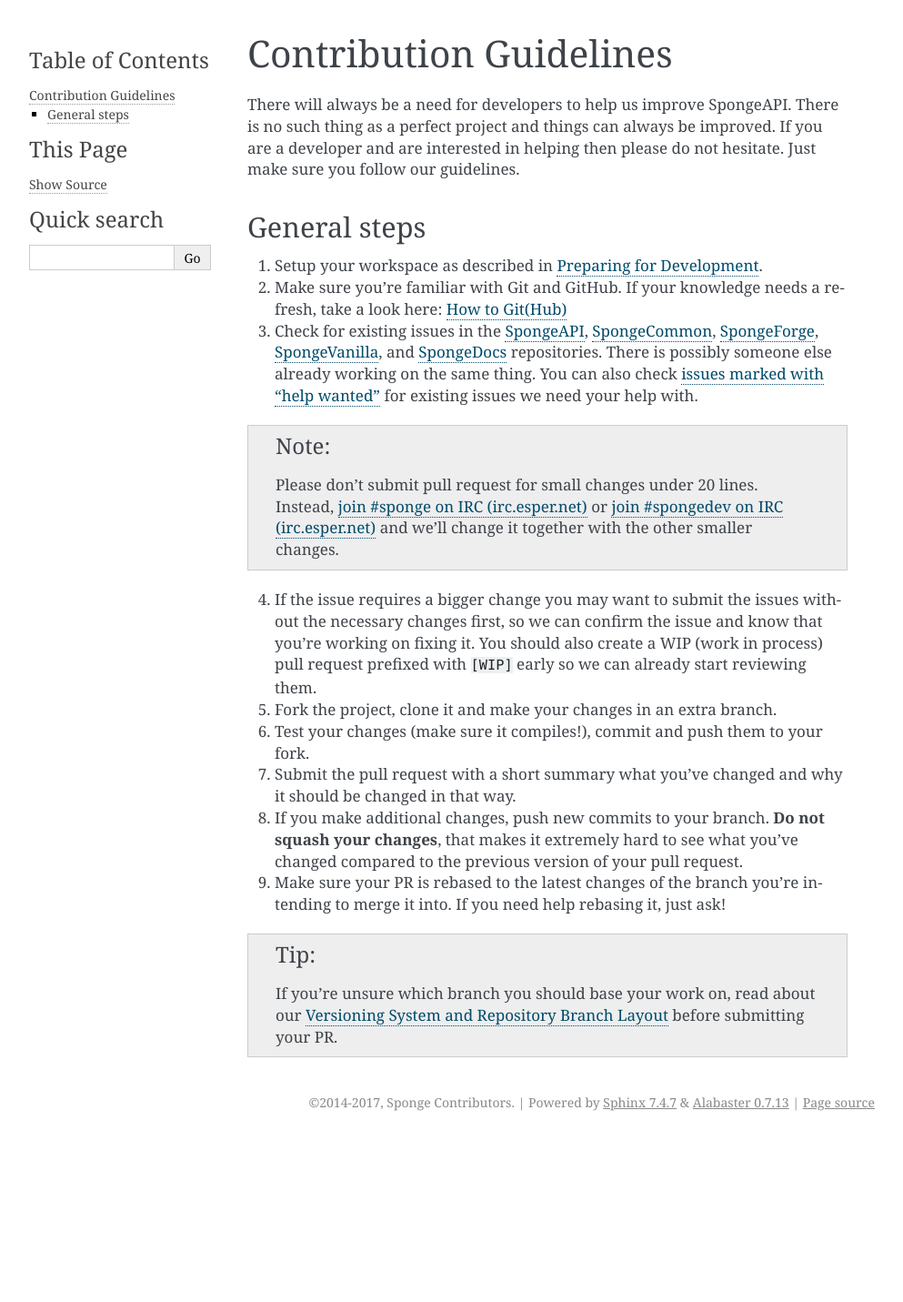
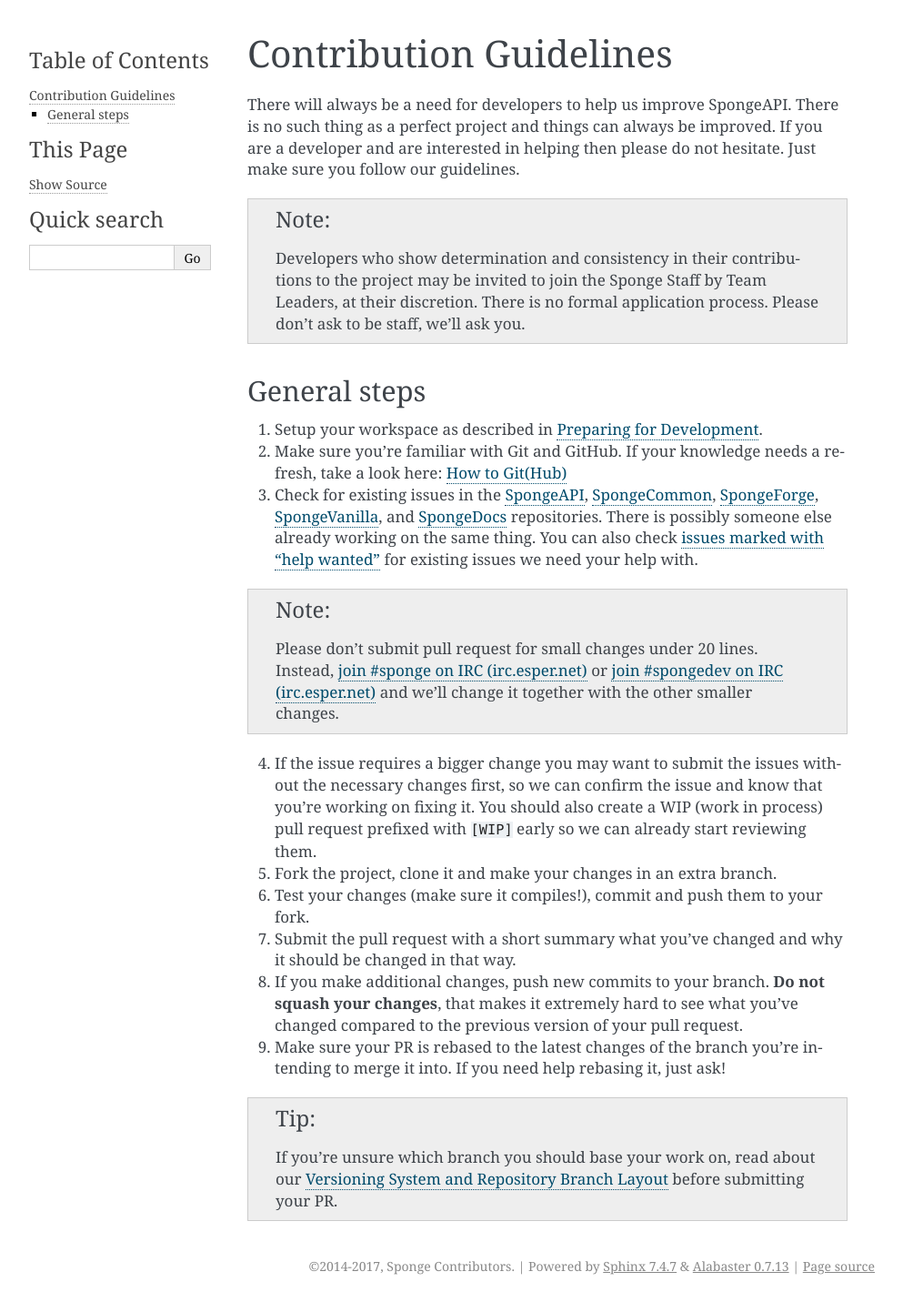
Before and after one commit to SpongePowered/SpongeDocs, a Sphinx documentation site: the page built from source/contributing/guidelines.rst, in a window 1280 px wide. Shown: the whole page at 91% size, without its empty margins (148-1141 px from the left). Built offline with Sphinx 7.4.7, drawn with Linux system fonts in a browser that asks for light colours; pages that are not in the unit, such as notebooks, are missing from menus; before the commit the page ends 1251 px from its top, so only the background shows below that.

Commit message:
How to become Sponge Staff (#587)
* How to become Sponge Staff

* exterminate rogue punctuation

```diff
--- a/source/contributing/guidelines.rst
+++ b/source/contributing/guidelines.rst
@@ -5,6 +5,11 @@
 There will always be a need for developers to help us improve SpongeAPI. There is no such thing as a perfect project and
 things can always be improved. If you are a developer and are interested in helping then please do not hesitate. Just
 make sure you follow our guidelines.
+
+.. note::
+    Developers who show determination and consistency in their contributions to the project may be invited to join the
+    Sponge Staff by Team Leaders, at their discretion. There is no formal application process.
+    Please don't ask to be staff, we'll ask you.
 
 General steps
 =============
```
